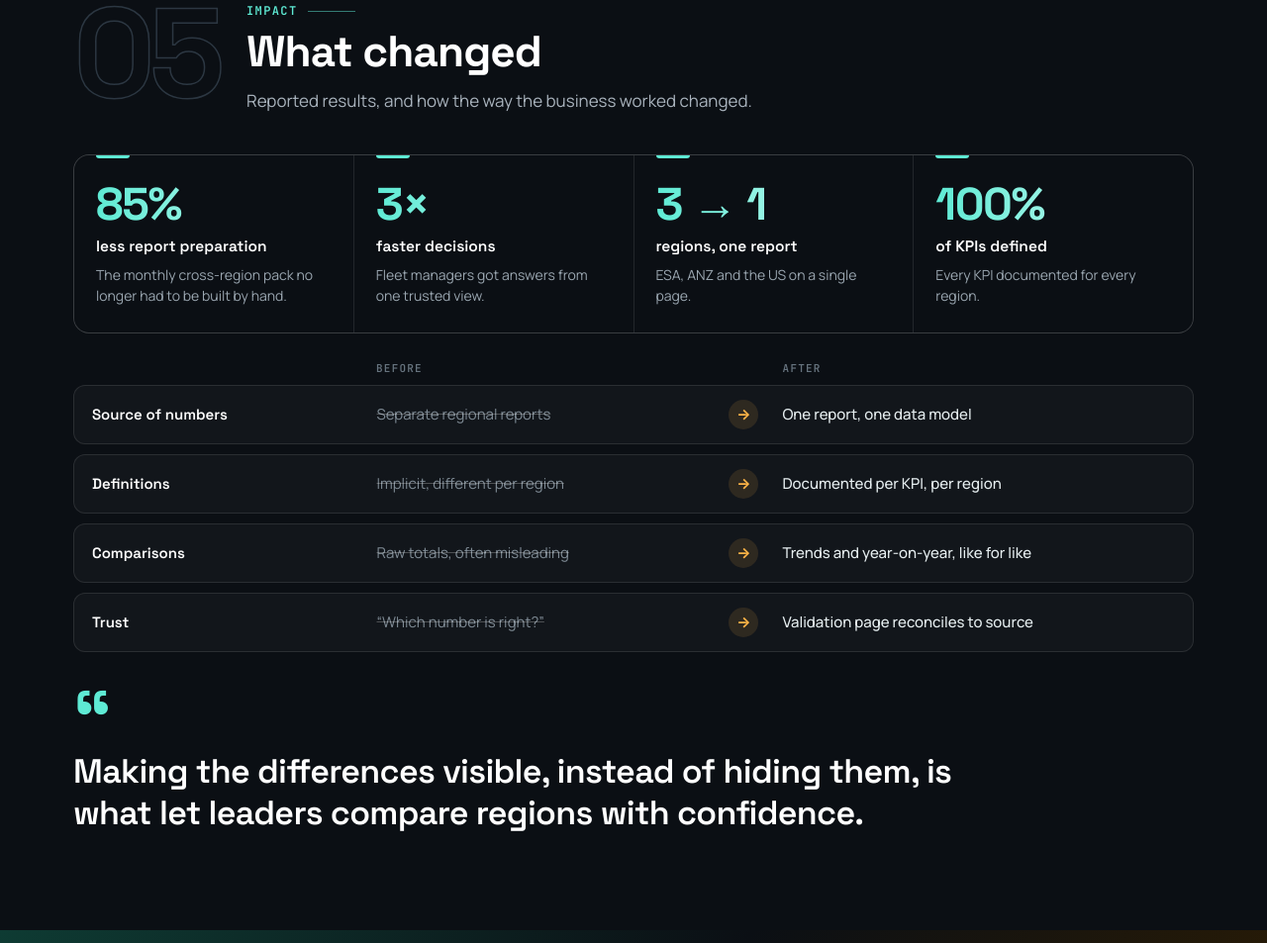
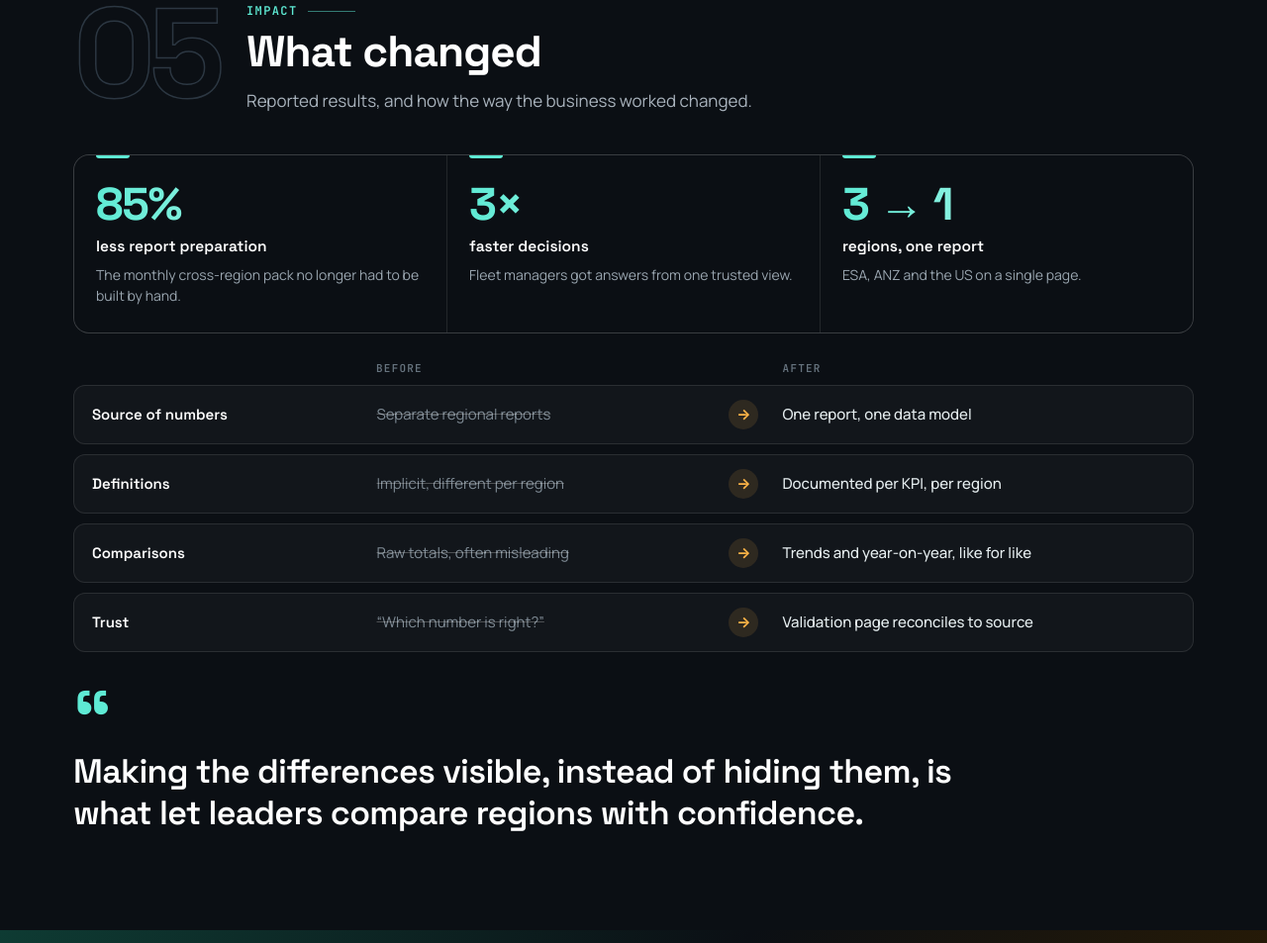
Before and after one commit to agnidas31/Global-Fleet-BP, a plain HTML site: page index.html in a window 1280 px wide. Shown: the part 4325-5278 px from the top of the page at 99% size. Drawn offline with Linux system fonts and the light colour scheme.

Commit message:
Global Fleet: state report purpose; drop KPI-definitions claim from results
Co-Authored-By: Claude Opus 5.5 <noreply@anthropic.com>
Claude-Session: https://claude.ai/code/session_012WVuLzSTpc1KpiP8prKzhA

```diff
--- a/index.html
+++ b/index.html
@@ -261,7 +261,7 @@
   .js [data-reveal].in { opacity: 1; transform: none; }
 
   /* 05 impact */
-  .impact { display: grid; grid-template-columns: repeat(4, 1fr); gap: 1px; background: var(--night-line); border: 1px solid var(--night-line); border-radius: var(--radius); overflow: hidden; }
+  .impact { display: grid; grid-template-columns: repeat(auto-fit, minmax(200px, 1fr)); gap: 1px; background: var(--night-line); border: 1px solid var(--night-line); border-radius: var(--radius); overflow: hidden; }
   .icard { background: var(--night); padding: 26px 22px; position: relative; }
   .icard::before { content: ""; position: absolute; left: 22px; top: 0; width: 34px; height: 3px; background: var(--mint); border-radius: 0 0 3px 3px; }
   .icard .m { font: 700 clamp(34px, 3.6vw, 46px)/1 var(--display); letter-spacing: -.03em; background: linear-gradient(90deg, var(--mint), #d5fff7); -webkit-background-clip: text; background-clip: text; color: transparent; }
@@ -489,7 +489,7 @@
       <p class="sub">Reported results, and how the way the business worked changed.</p>
     </div>
     <div class="impact" data-reveal>
-      <div class="icard"><div class="m" data-count>85%</div><div class="l">less report preparation</div><div class="d">The monthly cross-region pack no longer had to be built by hand.</div></div><div class="icard"><div class="m" data-count>3×</div><div class="l">faster decisions</div><div class="d">Fleet managers got answers from one trusted view.</div></div><div class="icard"><div class="m" data-count>3 → 1</div><div class="l">regions, one report</div><div class="d">ESA, ANZ and the US on a single page.</div></div><div class="icard"><div class="m" data-count>100%</div><div class="l">of KPIs defined</div><div class="d">Every KPI documented for every region.</div></div>
+      <div class="icard"><div class="m" data-count>85%</div><div class="l">less report preparation</div><div class="d">The monthly cross-region pack no longer had to be built by hand.</div></div><div class="icard"><div class="m" data-count>3×</div><div class="l">faster decisions</div><div class="d">Fleet managers got answers from one trusted view.</div></div><div class="icard"><div class="m" data-count>3 → 1</div><div class="l">regions, one report</div><div class="d">ESA, ANZ and the US on a single page.</div></div>
     </div>
     <div class="ba">
       <div class="ba-row head"><span></span><span>Before</span><span></span><span>After</span></div>
```
Also changed, not shown: story.html (+1 -1 lines), 1 other file.
